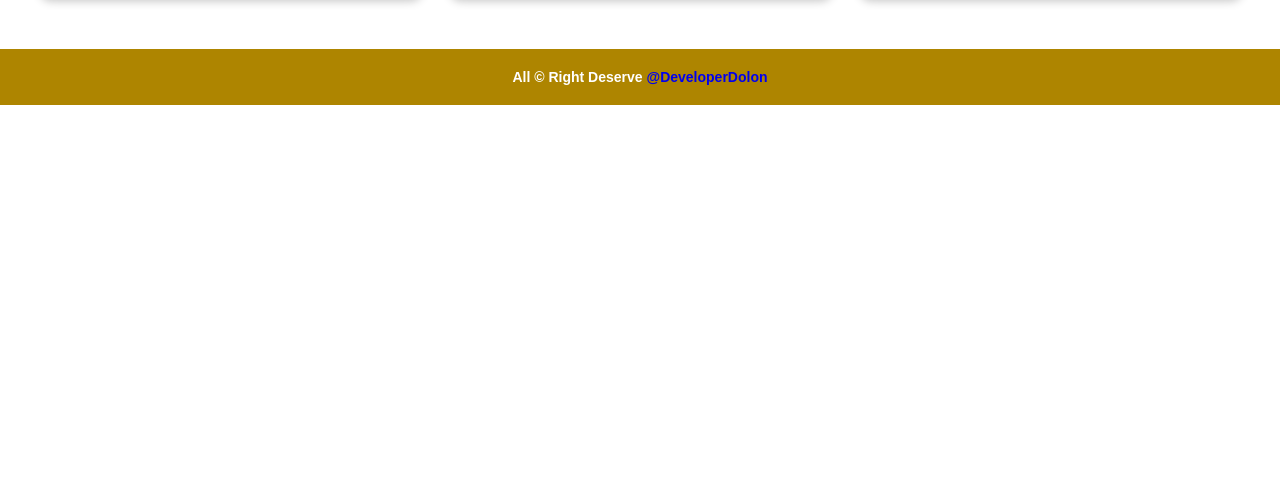
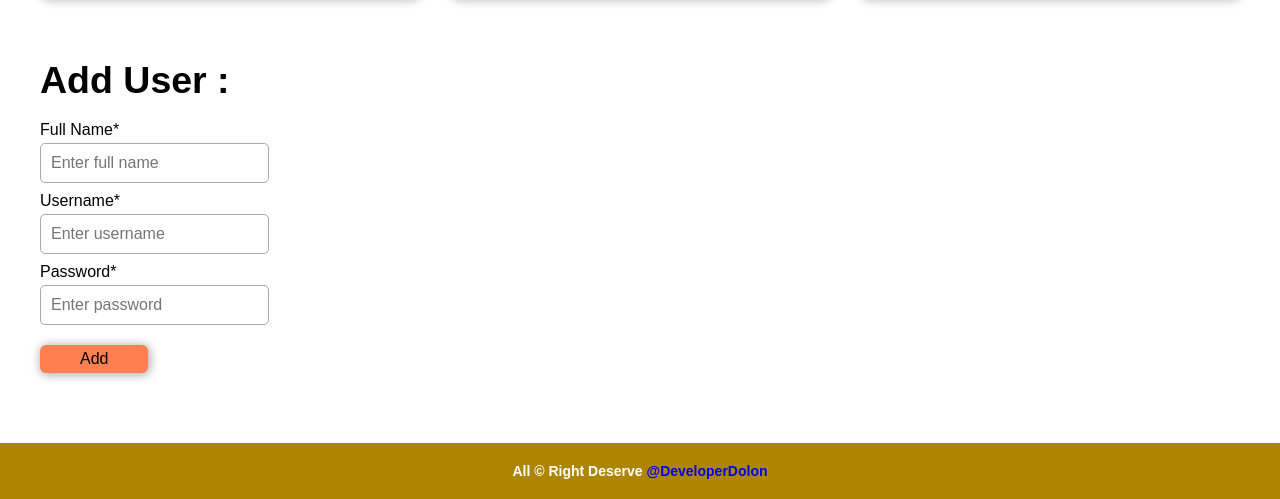
Before and after one commit to DeveloperDolon/food-ordering-website-php, a PHP site: page /admin/index.php in a window 1280 px wide. Shown: the part 355-854 px from the top of the page. Before the commit the page ends 460 px from the top, so only its background shows below. Run offline with PHP 8.4, Linux system fonts and the light colour scheme; data that the repository does not hold is empty.

```diff
--- a/admin/index.php
+++ b/admin/index.php
@@ -33,8 +33,51 @@
                 <p>1234</p>
             </div>
         </section>
+
+
+        <section class="add-user-container">
+
+            <div class="add-user-title">
+                <h2>Add User : </h2>
+            </div>
+            <form action="index.php" method="post">
+                <div>
+                    <label class="input-label" for="full-name">Full Name*</label>
+                    <br>
+                    <input class="user-input" required type="text" name="full-name" placeholder="Enter full name">
+                </div>
+
+                <div>
+                    <label class="input-label" for="username">Username*</label>
+                    <br>
+                    <input class="user-input" type="text" required name="username" placeholder="Enter username">
+                </div>
+
+                <div>
+                    <label class="input-label" for="password">Password*</label>
+                    <br>
+                    <input class="user-input" required type="password" name="password" placeholder="Enter password">
+                </div>
+
+                <button type="submit" class="add-user-btn">Add</button>
+            </form>
+        </section>
     </main>
 
     <?php include("./partials/footer.php") ?>
+
+    <?php
+        // $fullName = "";
+        // $username = "";
+        // $password = "";
+        if ($_SERVER["REQUEST_METHOD"] == "POST") {
+            $fullName = $_POST["full-name"];
+            $username = $_POST["username"];
+            $password = $_POST["password"];
+        }
+
+        echo $fullName . " " . $username . " " . $password;
+
+    ?>
 </body>
 </html>
--- a/css/admin.css
+++ b/css/admin.css
@@ -130,3 +130,43 @@
     background: linear-gradient(rgba(0, 0, 0, 0.5), rgba(0, 0, 0, 0.9)), url("../images/chingri.jpg") no-repeat center center;
     background-size: cover;
 }
+
+.add-user-container {
+    margin: 50px 0;
+}
+
+.add-user-title {
+    font-size: 25px;
+    padding: 10px 0;
+}
+
+.add-user-btn {
+    background-color: aqua;
+}
+
+.input-label {
+    font-size: 16px;
+    display: inline-block;
+    padding: 4px 0;
+    margin-top: 5px;
+}
+
+.user-input {
+    padding: 10px;
+    border-radius: 5px;
+    outline: none;
+    border: 1px solid #aaa;
+    font-size: 16px;
+}
+
+.add-user-btn {
+    background-color: coral;
+    display: inline-block;
+    margin: 20px auto;
+    width: fit-content;
+    padding: 5px 40px;
+    font-size: 16px;
+    border-radius: 6px;
+    border: none;
+    box-shadow: 1px 1px 10px 1px #aaa;
+}
```
Also changed, not shown: config/constants.php (added, +14 -0 lines).
